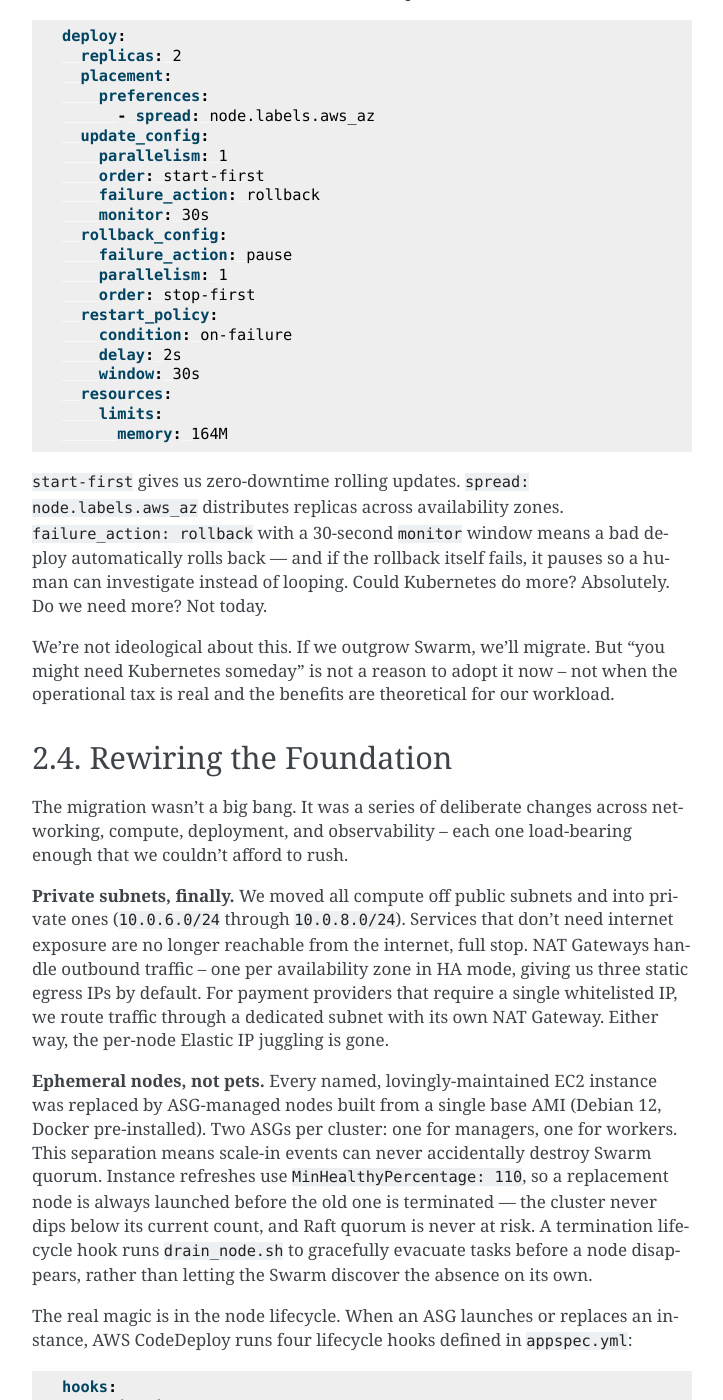
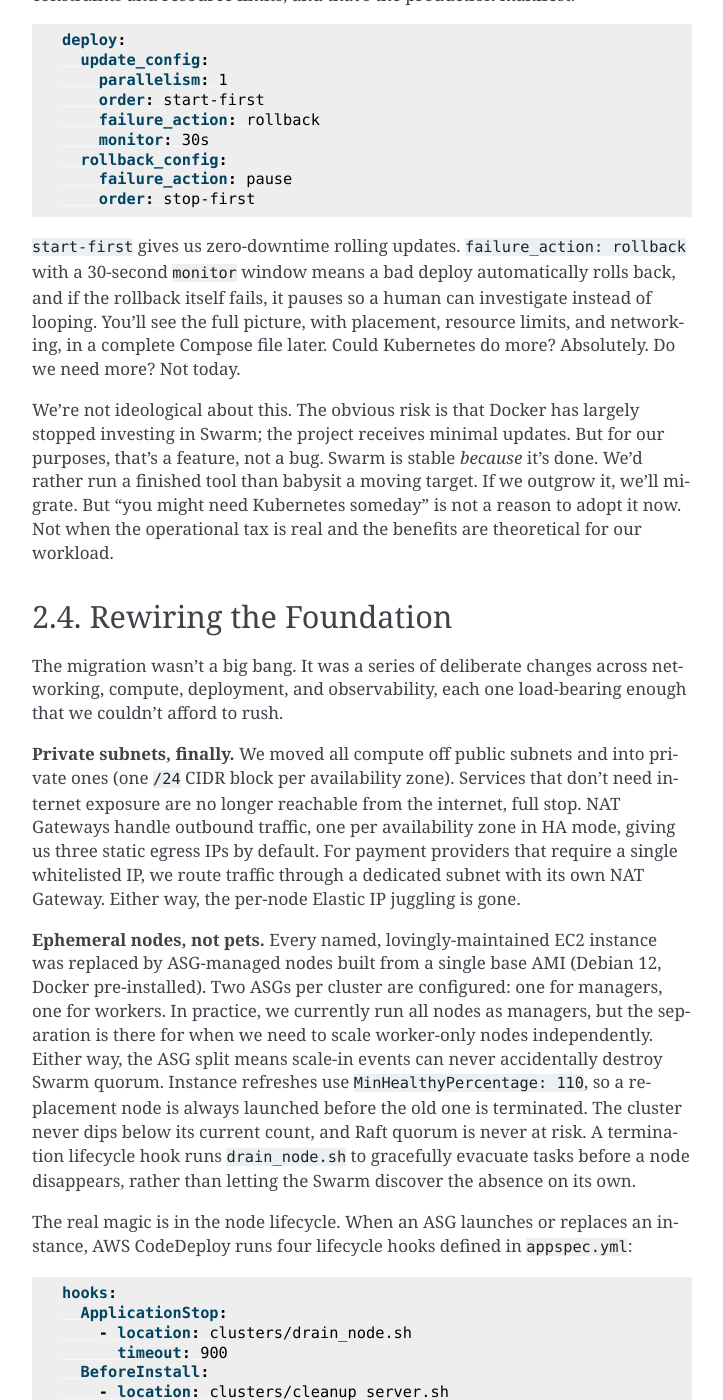
Before and after one commit to cAtaman/blog, a Sphinx documentation site: the page built from source/swarm_clusters.rst, in a window 1280 px wide and 1400 px high, scrolled down 2137 px. Shown: the whole window, without its empty margins (388-1111 px from the left). Built offline with Sphinx 7.4.7, drawn with Linux system fonts in a browser that asks for light colours; some of the changed text lies outside the part shown.

Commit message:
update swarm cluster article

```diff
--- a/source/swarm_clusters.rst
+++ b/source/swarm_clusters.rst
@@ -8,22 +8,21 @@
 
 Something Isn't Right Here
 --------------------------
-You know the feeling. You SSH into a production server at 11pm because a deploy failed, and you're greeted by a process you didn't start, on a box you didn't provision, running a version of the code you're not sure anyone intended to ship. You fix it. You go to bed. You do it again next Thursday.
+You know the feeling. You SSH into a production server at 11pm because a deployment failed, and you're greeted by a process you didn't start, on a box you didn't provision, running a version of the code you're not sure anyone intended to ship. You fix it. You go to bed. You do it again next Thursday.
 
-That was us. Not in some dramatic, everything-is-on-fire way -- more like a slow accumulation of workarounds that had quietly become the system. We had infrastructure that *worked*, technically. But it didn't work the way infrastructure should: predictably, boringly, without someone's personal knowledge of which server does what.
+That was us. Not in some dramatic, everything-is-on-fire way. More like a slow accumulation of workarounds that had quietly become the system. We had infrastructure that *worked*, technically. But it didn't work the way infrastructure should: predictably, boringly, without someone's personal knowledge of which server does what.
 
-This is the story of how we moved from that to something we actually trust. Not by chasing the shiniest orchestration tool on the market, but by picking the one that fit -- Docker Swarm -- and building the automation around it that made the difference.
+This is the story of how we moved from that to something we actually trust. Not by chasing the shiniest orchestration tool on the market, but by picking the one that fit: Docker Swarm, and building the automation around it that made the difference.
 
 
 Three Deployment Models Walk Into a VPC
 ----------------------------------------
 Our old setup was less "architecture" and more "archaeology." Over the years, we'd accumulated three distinct ways of deploying services, each born from a different era of the platform's growth.
 
-**Model 1: Raw code on bare servers.** The core API -- our oldest and largest service -- ran as raw Python on dedicated EC2 instances. Django behind uWSGI behind Nginx, deployed by SSHing in and running a script like this on each app server:
+**Model 1: Raw code on bare servers.** The core API, our oldest and largest service, ran as raw Python on dedicated EC2 instances. Django behind uWSGI behind Nginx, deployed via GitHub Actions that would SSH into each app server and run a script like this:
 
 .. code-block:: bash
 
-    # The "deployment pipeline" for the core API app server
     cd /opt/projects/app
     git checkout master -f && git pull
     git submodule update --init --remote
@@ -33,11 +32,11 @@
 
 Three app servers behind an ELB, one task server running RabbitMQ and Celery workers managed by Supervisor (same git-pull ritual, but ending with ``supervisorctl restart all``). Capacity changes meant provisioning a new instance by hand.
 
-**Model 2: Standalone Docker containers.** Newer microservices ran as Docker containers on a single host -- Traefik in front, ``docker-compose up -d`` to deploy. No orchestration, no health checks beyond what Traefik provided, no resource limits.
+**Model 2: Standalone Docker containers.** Newer microservices ran as Docker containers on a single host: Traefik in front, ``docker-compose up -d`` to deploy. No orchestration, no health checks beyond what Traefik provided, no resource limits.
 
-**Model 3: The accidental Swarm cluster.** Our SOA server started as a Docker Compose host and gradually became an ad-hoc Swarm cluster as we bolted on more services -- less organised colony, more bees in a shoebox. Staging and production workloads shared the same nodes. A misbehaving staging service could -- and occasionally did -- starve a production one.
+**Model 3: The accidental Swarm cluster.** Our SOA server started as a Docker Compose host and gradually became an ad-hoc Swarm cluster as we bolted on more services. Less organized colony, more bees in a shoebox. Staging and production workloads shared the same nodes. A misbehaving staging service could, and occasionally did, starve a production one.
 
-All of this ran on **public subnets**. Some instances had public IPv4 addresses. We were spending roughly $2,500 a year on public IPs alone, and every microservice node needed an Elastic IP for payment provider whitelisting. Observability was split across a self-hosted Elasticsearch cluster for logs, an Elastic Cloud instance for APM and traces, plus a separate Prometheus and Grafana stack for infrastructure metrics. Coverage was inconsistent. Incidents on the SOA cluster were routinely discovered through customer reports, not alerts.
+All of this ran on **public subnets**. Some instances had public IPv4 addresses. When AWS started charging for public IPv4 addresses in 2024, we were suddenly spending roughly $2,500 a year on public IPs alone, and every microservice node needed an Elastic IP for payment provider whitelisting. Observability was split across a self-hosted Elasticsearch cluster for logs, an Elastic Cloud instance for APM and traces, plus a separate Prometheus and Grafana stack for infrastructure metrics. Coverage was inconsistent. Incidents on the SOA cluster were routinely discovered through customer reports, not alerts.
 
 It worked. Until it didn't scale. Not in the "we need 10x throughput" sense, but in the "we can't onboard another service without someone getting paged" sense.
 
@@ -53,10 +52,6 @@
 .. code-block:: yaml
 
     deploy:
-      replicas: 2
-      placement:
-        preferences:
-          - spread: node.labels.aws_az
       update_config:
         parallelism: 1
         order: start-first
@@ -64,28 +59,20 @@
         monitor: 30s
       rollback_config:
         failure_action: pause
-        parallelism: 1
         order: stop-first
-      restart_policy:
-        condition: on-failure
-        delay: 2s
-        window: 30s
-      resources:
-        limits:
-          memory: 164M
 
-``start-first`` gives us zero-downtime rolling updates. ``spread: node.labels.aws_az`` distributes replicas across availability zones. ``failure_action: rollback`` with a 30-second ``monitor`` window means a bad deploy automatically rolls back — and if the rollback itself fails, it pauses so a human can investigate instead of looping. Could Kubernetes do more? Absolutely. Do we need more? Not today.
+``start-first`` gives us zero-downtime rolling updates. ``failure_action: rollback`` with a 30-second ``monitor`` window means a bad deploy automatically rolls back, and if the rollback itself fails, it pauses so a human can investigate instead of looping. You'll see the full picture, with placement, resource limits, and networking, in a complete Compose file later. Could Kubernetes do more? Absolutely. Do we need more? Not today.
 
-We're not ideological about this. If we outgrow Swarm, we'll migrate. But "you might need Kubernetes someday" is not a reason to adopt it now -- not when the operational tax is real and the benefits are theoretical for our workload.
+We're not ideological about this. The obvious risk is that Docker has largely stopped investing in Swarm; the project receives minimal updates. But for our purposes, that's a feature, not a bug. Swarm is stable *because* it's done. We'd rather run a finished tool than babysit a moving target. If we outgrow it, we'll migrate. But "you might need Kubernetes someday" is not a reason to adopt it now. Not when the operational tax is real and the benefits are theoretical for our workload.
 
 
 Rewiring the Foundation
 -----------------------
-The migration wasn't a big bang. It was a series of deliberate changes across networking, compute, deployment, and observability -- each one load-bearing enough that we couldn't afford to rush.
+The migration wasn't a big bang. It was a series of deliberate changes across networking, compute, deployment, and observability, each one load-bearing enough that we couldn't afford to rush.
 
-**Private subnets, finally.** We moved all compute off public subnets and into private ones (``10.0.6.0/24`` through ``10.0.8.0/24``). Services that don't need internet exposure are no longer reachable from the internet, full stop. NAT Gateways handle outbound traffic -- one per availability zone in HA mode, giving us three static egress IPs by default. For payment providers that require a single whitelisted IP, we route traffic through a dedicated subnet with its own NAT Gateway. Either way, the per-node Elastic IP juggling is gone.
+**Private subnets, finally.** We moved all compute off public subnets and into private ones (one ``/24`` CIDR block per availability zone). Services that don't need internet exposure are no longer reachable from the internet, full stop. NAT Gateways handle outbound traffic, one per availability zone in HA mode, giving us three static egress IPs by default. For payment providers that require a single whitelisted IP, we route traffic through a dedicated subnet with its own NAT Gateway. Either way, the per-node Elastic IP juggling is gone.
 
-**Ephemeral nodes, not pets.** Every named, lovingly-maintained EC2 instance was replaced by ASG-managed nodes built from a single base AMI (Debian 12, Docker pre-installed). Two ASGs per cluster: one for managers, one for workers. This separation means scale-in events can never accidentally destroy Swarm quorum. Instance refreshes use ``MinHealthyPercentage: 110``, so a replacement node is always launched before the old one is terminated — the cluster never dips below its current count, and Raft quorum is never at risk. A termination lifecycle hook runs ``drain_node.sh`` to gracefully evacuate tasks before a node disappears, rather than letting the Swarm discover the absence on its own.
+**Ephemeral nodes, not pets.** Every named, lovingly-maintained EC2 instance was replaced by ASG-managed nodes built from a single base AMI (Debian 12, Docker pre-installed). Two ASGs per cluster are configured: one for managers, one for workers. In practice, we currently run all nodes as managers, but the separation is there for when we need to scale worker-only nodes independently. Either way, the ASG split means scale-in events can never accidentally destroy Swarm quorum. Instance refreshes use ``MinHealthyPercentage: 110``, so a replacement node is always launched before the old one is terminated. The cluster never dips below its current count, and Raft quorum is never at risk. A termination lifecycle hook runs ``drain_node.sh`` to gracefully evacuate tasks before a node disappears, rather than letting the Swarm discover the absence on its own.
 
 The real magic is in the node lifecycle. When an ASG launches or replaces an instance, AWS CodeDeploy runs four lifecycle hooks defined in ``appspec.yml``:
 
@@ -105,9 +92,9 @@
         - location: clusters/sidecars_init.sh
           timeout: 300
 
-The first two hooks handle draining and cleanup. The interesting work is in ``swarm_node_init.sh``: it pulls Swarm join tokens from AWS Secrets Manager, validates which manager IPs are actually reachable, and either joins the existing cluster or initialises a new one. It labels the node with its availability zone, syncs the updated manager IP list back to Secrets Manager, and logs into ECR. Finally, ``sidecars_init.sh`` deploys shared infrastructure services -- but only on the first manager to join the cluster. Subsequent nodes don't need to run it: Swarm automatically schedules global services onto any new node, and replicated services already have their desired replica count filled.
+The first two hooks handle draining and cleanup. The interesting work is in ``swarm_node_init.sh``: it pulls Swarm join tokens from AWS Secrets Manager, validates which manager IPs are actually reachable, and either joins the existing cluster or initializes a new one if this is the first manager. It labels the node with its availability zone, syncs the updated manager IP list back to Secrets Manager, and logs into ECR. Finally, ``sidecars_init.sh`` deploys shared infrastructure services, but only on the first manager to join the cluster. Subsequent nodes don't need to run it: Swarm automatically schedules global services onto any new node, and replicated services already have their desired replica count filled.
 
-**One deployment model.** The three old approaches collapsed into a single pattern: ``docker stack deploy`` triggered by GitHub Actions through a reusable workflow called ``cd.stack.yml``. The workflow SSHes into a validated manager node, pulls the compose file and secrets, runs an optional ``prepare.sh`` for migrations or pre-deploy setup, and deploys. (``prepare.sh`` is not the same as the ``start.sh`` scripts sidecars use during node init — it's fetched from the repo at deploy time and only runs during deployments.)
+**One deployment model.** The three old approaches collapsed into a single pattern: ``docker stack deploy`` triggered by GitHub Actions through a reusable workflow called ``cd.stack.yml``. The workflow SSHes into a validated manager node, pulls the compose file and secrets, runs an optional ``prepare.sh`` for migrations or pre-deploy setup, and deploys.
 
 .. code-block:: bash
 
@@ -124,7 +111,7 @@
 
 .. code-block:: bash
 
-    # Manager selection — first reachable manager wins
+    # Manager selection: first reachable manager wins
     for IP in $MANAGER_IPS; do
         if [[ -z $(timeout 3 bash -c "echo > /dev/tcp/$IP/2377" 2>&1) ]]; then
             MANAGER_IP="$IP"
@@ -154,7 +141,7 @@
 
 Slack gets notified. A GitHub deployment record is created. The developer never SSHes into anything.
 
-Here's what a production service definition actually looks like -- a real Compose file from one of our clusters:
+Here's what a production service definition actually looks like. A real Compose file from one of our clusters:
 
 .. code-block:: yaml
 
@@ -187,7 +174,7 @@
             - "traefik.docker.lbswarm=true"
           resources:
             limits:
-              memory: 164M
+              memory: 512M
         logging:
           driver: fluentd
           options:
@@ -196,28 +183,32 @@
 
 Every service connects to ``swarm-ingress-overlay`` for Traefik routing and gets a per-stack internal network for service-to-service communication. Resource limits are enforced. Replicas spread across AZs.
 
-Logging goes through Fluent Bit (via the ``fluentd`` driver) to New Relic. Note ``fluentd-async: "true"`` — it matters more than it looks. Without it, the driver blocks synchronously: if Fluent Bit goes down, your containers can't write to stdout and will hang. One flag is the difference between "we lost some logs" and "logging took down production."
+Logging goes through Fluent Bit (via the ``fluentd`` driver) to New Relic. Note ``fluentd-async: "true"``, because it matters more than it looks. Without it, the driver blocks synchronously: if Fluent Bit goes down, your containers can't write to stdout and will hang. One flag is the difference between "we lost some logs" and "logging took down production."
 
-The shared sidecars -- seven of them, deployed automatically via ``sidecars_init.sh`` -- handle everything the application services shouldn't have to think about:
+The shared sidecars, seven of them, deployed once by ``sidecars_init.sh`` when the first manager joins and then distributed by Swarm's own scheduling, handle everything the application services shouldn't have to think about:
 
 - **Traefik** (replicated) creates the ``swarm-ingress-overlay`` network and handles ingress, routing based on deploy labels
 - **Fluent Bit** (global) forwards container logs to New Relic, with config pulled from S3
-- **OpenTelemetry Collector** (replicated) handles distributed tracing over a dedicated ``telemetry`` network
+- **OpenTelemetry Collector** (replicated) collects application service metrics over a dedicated ``telemetry`` network
 - **cAdvisor** (global) collects Docker service and container metrics and sends them to Prometheus
 - **cred-sync** (replicated, single instance) periodically refreshes ECR login credentials cluster-wide (custom-built)
 - **Portainer Edge Agent** (global) connects each node to a central Portainer server for cluster management
 - **cleanup** (global) prunes old Docker images to prevent disk pressure
 
-Observability went from four fragmented systems (self-hosted Elasticsearch for logs, Elastic Cloud for APM and traces, a separate Prometheus/Grafana stack for infrastructure metrics, and MetricBeat for application metrics) to a cleaner split across three purpose-built layers. **New Relic** handles APM, host metrics, and container-level visibility — the infrastructure agent is installed on every node during ``swarm_node_init.sh``, and each service integrates APM by wrapping its entrypoint with the New Relic agent in its Dockerfile:
+Observability went from four fragmented systems (self-hosted Elasticsearch for logs, Elastic Cloud for APM and traces, a separate Prometheus/Grafana stack for infrastructure metrics, and MetricBeat for application metrics) to two primary layers.
+
+**New Relic** handles APM, infrastructure metrics, host metrics, and container-level visibility. The infrastructure agent is installed on every node during ``swarm_node_init.sh``, and each service integrates APM by wrapping its entrypoint with the New Relic agent in its Dockerfile:
 
 .. code-block:: dockerfile
 
     # newrelic package installed via requirements.txt / pyproject.toml
     CMD ["newrelic-admin", "run-program", "uvicorn", "app:application", "--host", "0.0.0.0"]
 
-**Prometheus and Grafana** handle infrastructure metrics. Node Exporters are baked into the base AMI with their port exposed, so Prometheus discovers and scrapes every node automatically. cAdvisor feeds Docker service and container metrics into the same Prometheus instance. **Percona Monitoring and Management** owns the database layer — host metrics, query analytics, replication stats — kept separate from application observability so database issues don't get lost in application noise.
+In early 2026, we moved infrastructure metrics to New Relic as well. Node Exporters are still baked into the base AMI and cAdvisor still feeds Prometheus, but New Relic's infrastructure agent now handles what we used to rely on Prometheus and Grafana for. The old stack is still running as a deliberate fallback, but it's no longer what we reach for during an incident.
 
-Secrets live in AWS Secrets Manager, fetched at deploy time -- never stored on disk, never committed to the repo. Each cluster has a ``cluster_info.json`` that points to its Secrets Manager resource, S3 config bucket, and Traefik subdomain marker.
+**Percona Monitoring and Management** owns the database layer (host metrics, query analytics, replication stats), kept separate from application observability so database issues don't get lost in application noise.
+
+Secrets live in AWS Secrets Manager, fetched at deploy time, never stored on disk, never committed to the repo. Each cluster has a ``cluster_info.json`` that points to its Secrets Manager resource, S3 config bucket, and Traefik subdomain marker.
 
 
 What We Learned the Hard Way
@@ -228,11 +219,11 @@
 
 The same principle applies to Fluent Bit, cAdvisor, and the image cleanup service. Invest in the boring infrastructure that keeps the cluster healthy, not just the application services that run on it.
 
-**Security improvements often pay for themselves.** Moving to private subnets wasn't just a security win -- it eliminated $2,500/year in public IPv4 costs and removed the operational overhead of managing per-node Elastic IPs for payment provider whitelisting. When someone tells you "we can't afford to fix the security posture," run the numbers. You might find it's the insecure setup that's expensive.
+**Security improvements often pay for themselves.** Moving to private subnets wasn't just a security win, it eliminated $2,500/year in public IPv4 costs and removed the operational overhead of managing per-node Elastic IPs for payment provider whitelisting. When someone tells you "we can't afford to fix the security posture," run the numbers. You might find it's the insecure setup that's expensive.
 
-**The deployment model matters more than the orchestrator.** Swarm versus Kubernetes is a fun argument at conferences. In practice, the thing that transformed our operations wasn't the choice of orchestrator -- it was going from three inconsistent deployment models to one. A single ``cd.stack.yml`` workflow, a single compose file convention, a single set of sidecars. Consistency compounds.
+**Consistency matters more than the orchestrator debate.** Docker Swarm versus Kubernetes is a fun argument at conferences. In practice, the thing that transformed our operations was going from three inconsistent deployment models to one. Swarm made that easy because the tooling was already familiar, but the real win was the consistency itself: a single ``cd.stack.yml`` workflow, a single compose file convention, a single set of sidecars. Consistency compounds.
 
-**Plan for quorum loss before it happens.** Swarm's Raft consensus means losing a majority of managers takes down the control plane. We learned to automate the recovery path inside ``swarm_node_init.sh`` — if a node detects a leaderless cluster, it attempts to recover automatically:
+**Plan for quorum loss before it happens.** Swarm's Raft consensus means losing a majority of managers takes down the control plane. We learned to automate the recovery path inside ``swarm_node_init.sh``. If a node detects a leaderless cluster, it attempts to recover automatically:
 
 .. code-block:: bash
 
@@ -242,15 +233,15 @@
             --default-addr-pool 10.100.0.0/16
     fi
 
-Prevention is better — the ASG separation, ``MinHealthyPercentage: 110``, and drain hooks make quorum loss unlikely — but having automated recovery in the node init path means a cluster can heal itself without someone being paged.
+Prevention is better. The ASG separation, ``MinHealthyPercentage: 110``, and drain hooks make quorum loss unlikely. But having automated recovery in the node init path means a cluster can heal itself without someone being paged.
 
-If we could go back, we'd invest in the ``cluster_info.json`` schema earlier. Having a machine-readable description of each cluster's resources made automation dramatically easier -- we just didn't realise how much until we had five clusters to manage.
+**Make your clusters machine-readable from day one.** One of the best decisions we made early was introducing a ``cluster_info.json`` schema for every cluster. Having a machine-readable description of each cluster's resources made automation dramatically easier, and it kept paying dividends as we scaled to seven clusters and beyond.
 
 
 The Dust Settles
 ----------------
 Docker Swarm is not the right choice for everyone. If you're running hundreds of services with complex service mesh requirements, you need Kubernetes. If you're a three-person startup with two containers, you need a PaaS.
 
-But there's a wide band of teams in between -- teams with ten to fifty services, a small platform engineering function, and a strong preference for tools that compose well with what they already know. For those teams, Swarm is worth a serious look. Not because it's trendy (it emphatically is not), but because it's the rare piece of infrastructure software that does exactly what it promises and then gets out of the way.
+But there's a wide band of teams in between, teams with ten to fifty services, a small platform engineering function, and a strong preference for tools that compose well with what they already know. For those teams, Swarm is worth a serious look. Not because it's trendy (it emphatically is not), but because it's the rare piece of infrastructure software that does exactly what it promises and then gets out of the way.
 
-Balance, in production, means your infrastructure is boring enough that you can focus on the product. A well-run swarm doesn't need a beekeeper hovering over it every hour -- it needs the right structure, the right signals, and enough automation that no single person's knowledge is load-bearing. We're not quite there yet -- our alert coverage still has gaps, and a few services could use tighter resource limits. But the workers are doing their thing, and we sleep better than we used to.
+Stability, in production, means your infrastructure is boring enough that you can focus on the product. It requires the right structure, the right signals, and enough automation that no single person's knowledge is load-bearing. We're not quite there yet. Our alert coverage still has gaps, and a few services could use tighter resource limits. But we sleep better than we used to, and that's the only metric that matters.
```
